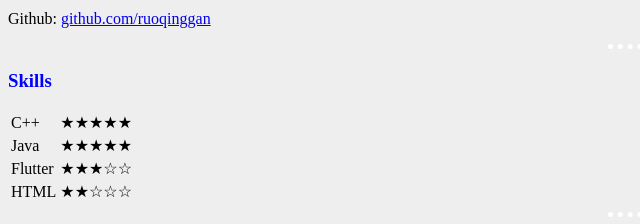
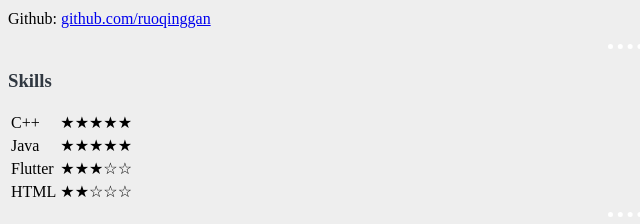
Before and after one commit to ruoqinggan/ruoqinggan.github.io, a plain HTML site: page index.html in a window 1280 px wide. Shown: the part 284-508 px from the top of the page, 0-640 px from the left. Drawn offline with Linux system fonts and the light colour scheme.

Commit message:
changed h3 color.

```diff
--- a/css/style.css
+++ b/css/style.css
@@ -16,5 +16,5 @@ h1 {
 }
 
 h3 {
-  color: blue;
+  color: #303841;
 }
```
